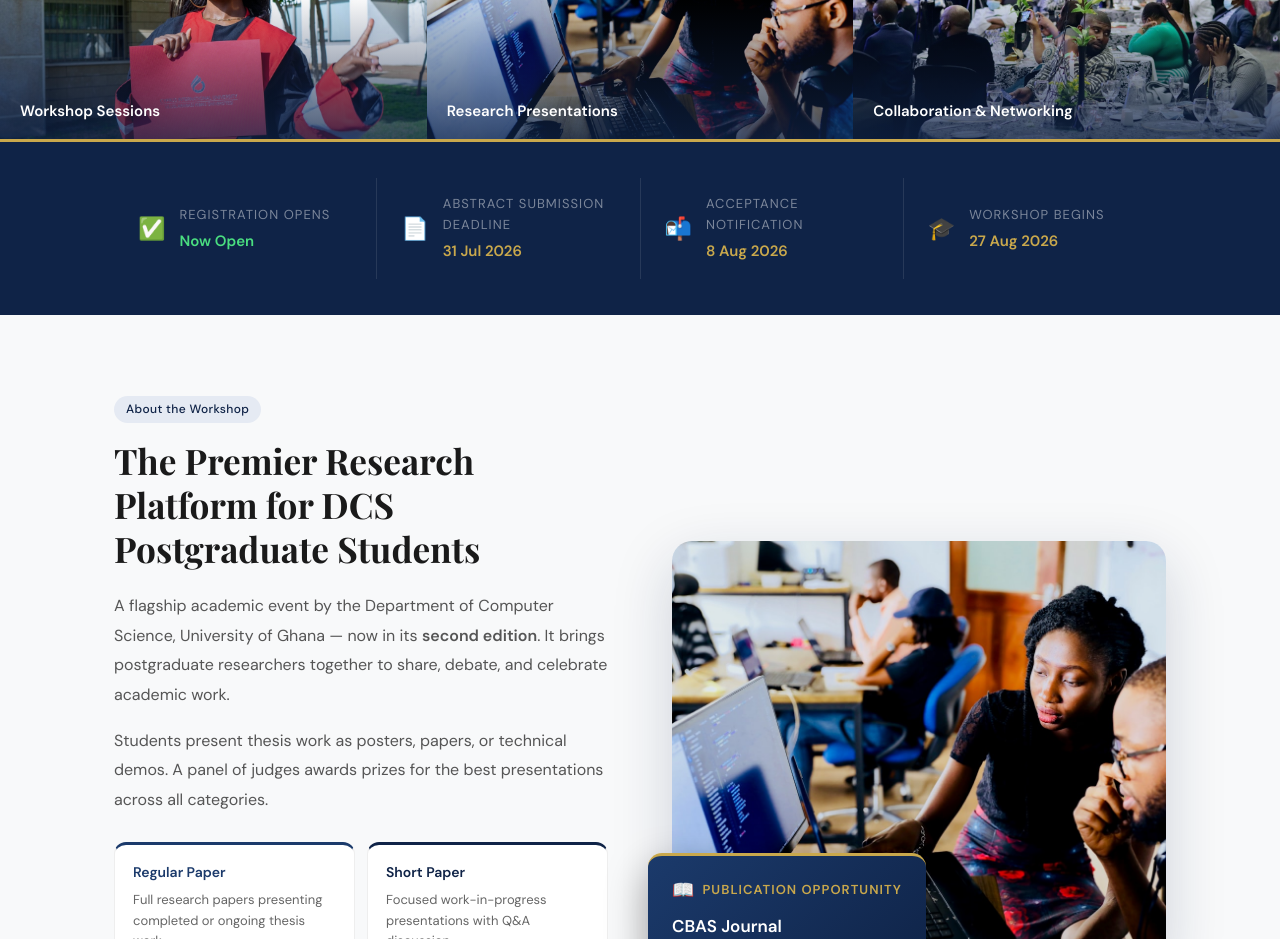
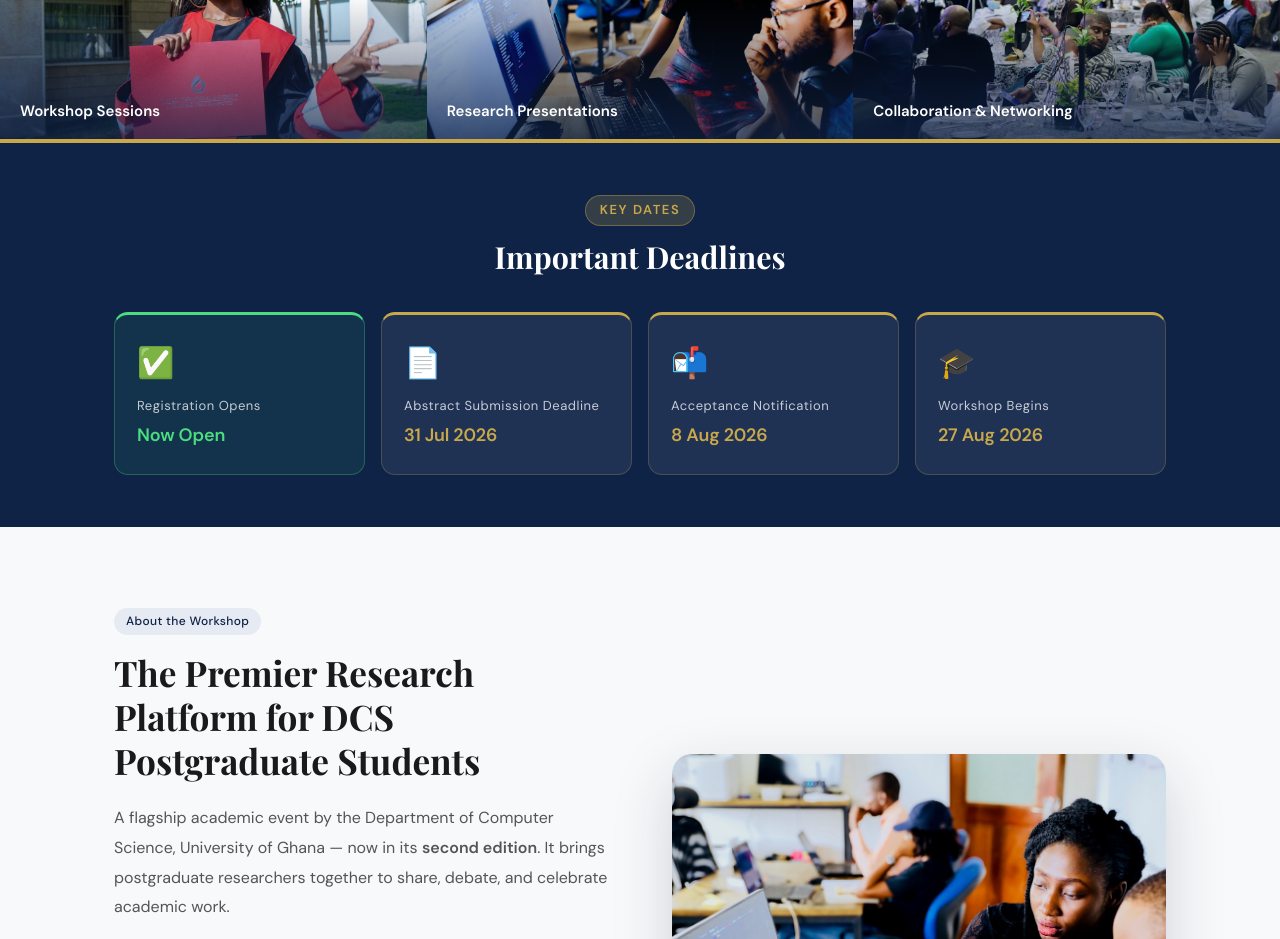
Before and after one commit to Endurance27/ug-postgraduate-workshop, a React (Vite) app: page / in a window 1280 px wide. Shown: the part 1160-2099 px from the top of the page. Built offline with nearby package versions, Linux system fonts and the light colour scheme.

Commit message:
Redesign Important Dates section for better visibility

```diff
--- a/HomePage.jsx
+++ b/HomePage.jsx
@@ -332,30 +332,43 @@ export default function HomePage({ navigate, event, announcements, feed = [], im
       </section>
 
       {/* ── IMPORTANT DATES ──────────────────────────────────────────── */}
-      <section style={{ background: "#0F2347", padding: "36px 0", borderTop: "3px solid #C9A84C" }}>
+      <section style={{ background: "#0F2347", padding: "52px 0", borderTop: "4px solid #C9A84C" }}>
         <div className="container">
-          <div style={{ display: "flex", gap: 0, alignItems: "stretch", flexWrap: "wrap" }}>
+          <div style={{ textAlign: "center", marginBottom: 36 }}>
+            <span style={{
+              display: "inline-block", fontSize: 11, fontWeight: 800,
+              background: "rgba(201,168,76,0.2)", color: "#C9A84C",
+              padding: "4px 14px", borderRadius: 20, letterSpacing: "0.12em",
+              textTransform: "uppercase", border: "1px solid rgba(201,168,76,0.4)",
+              marginBottom: 12,
+            }}>Key Dates</span>
+            <h2 style={{ color: "#fff", fontSize: "clamp(1.4rem, 2.5vw, 1.9rem)", margin: 0, fontFamily: "Playfair Display, serif" }}>
+              Important Deadlines
+            </h2>
+          </div>
+          <div style={{ display: "grid", gridTemplateColumns: "repeat(auto-fit, minmax(200px, 1fr))", gap: 16 }}>
             {[
-              { label: "Registration Opens",       date: "Now Open",      icon: "✅", done: true  },
+              { label: "Registration Opens",           date: "Now Open",    icon: "✅", done: true  },
               { label: "Abstract Submission Deadline", date: "31 Jul 2026", icon: "📄", done: false },
-              { label: "Acceptance Notification",  date: "8 Aug 2026",    icon: "📬", done: false },
-              { label: "Workshop Begins",          date: "27 Aug 2026",   icon: "🎓", done: false },
-            ].map((d, i, arr) => (
+              { label: "Acceptance Notification",      date: "8 Aug 2026",  icon: "📬", done: false },
+              { label: "Workshop Begins",              date: "27 Aug 2026", icon: "🎓", done: false },
+            ].map((d, i) => (
               <div key={i} style={{
-                flex: 1, minWidth: 180,
-                padding: "16px 24px",
-                borderRight: i < arr.length - 1 ? "1px solid rgba(255,255,255,0.1)" : "none",
-                display: "flex", gap: 14, alignItems: "center",
+                background: d.done ? "rgba(74,222,128,0.08)" : "rgba(255,255,255,0.07)",
+                border: `1px solid ${d.done ? "rgba(74,222,128,0.3)" : "rgba(201,168,76,0.25)"}`,
+                borderTop: `3px solid ${d.done ? "#4ade80" : "#C9A84C"}`,
+                borderRadius: 14, padding: "24px 22px",
+                display: "flex", flexDirection: "column", alignItems: "flex-start", gap: 10,
               }}>
-                <span style={{ fontSize: 22, flexShrink: 0 }}>{d.icon}</span>
+                <span style={{ fontSize: 30 }}>{d.icon}</span>
                 <div>
-                  <div style={{ fontSize: 11, color: "rgba(255,255,255,0.45)", textTransform: "uppercase", letterSpacing: "0.08em", marginBottom: 3 }}>
+                  <div style={{ fontSize: 12, color: "rgba(255,255,255,0.75)", letterSpacing: "0.04em", marginBottom: 6, lineHeight: 1.4 }}>
                     {d.label}
                   </div>
                   <div style={{
-                    fontSize: 15, fontWeight: 700,
+                    fontSize: 18, fontWeight: 800,
                     color: d.done ? "#4ade80" : "#C9A84C",
-                    fontFamily: "DM Sans, sans-serif",
+                    fontFamily: "DM Sans, sans-serif", letterSpacing: "-0.01em",
                   }}>{d.date}</div>
                 </div>
               </div>
```
